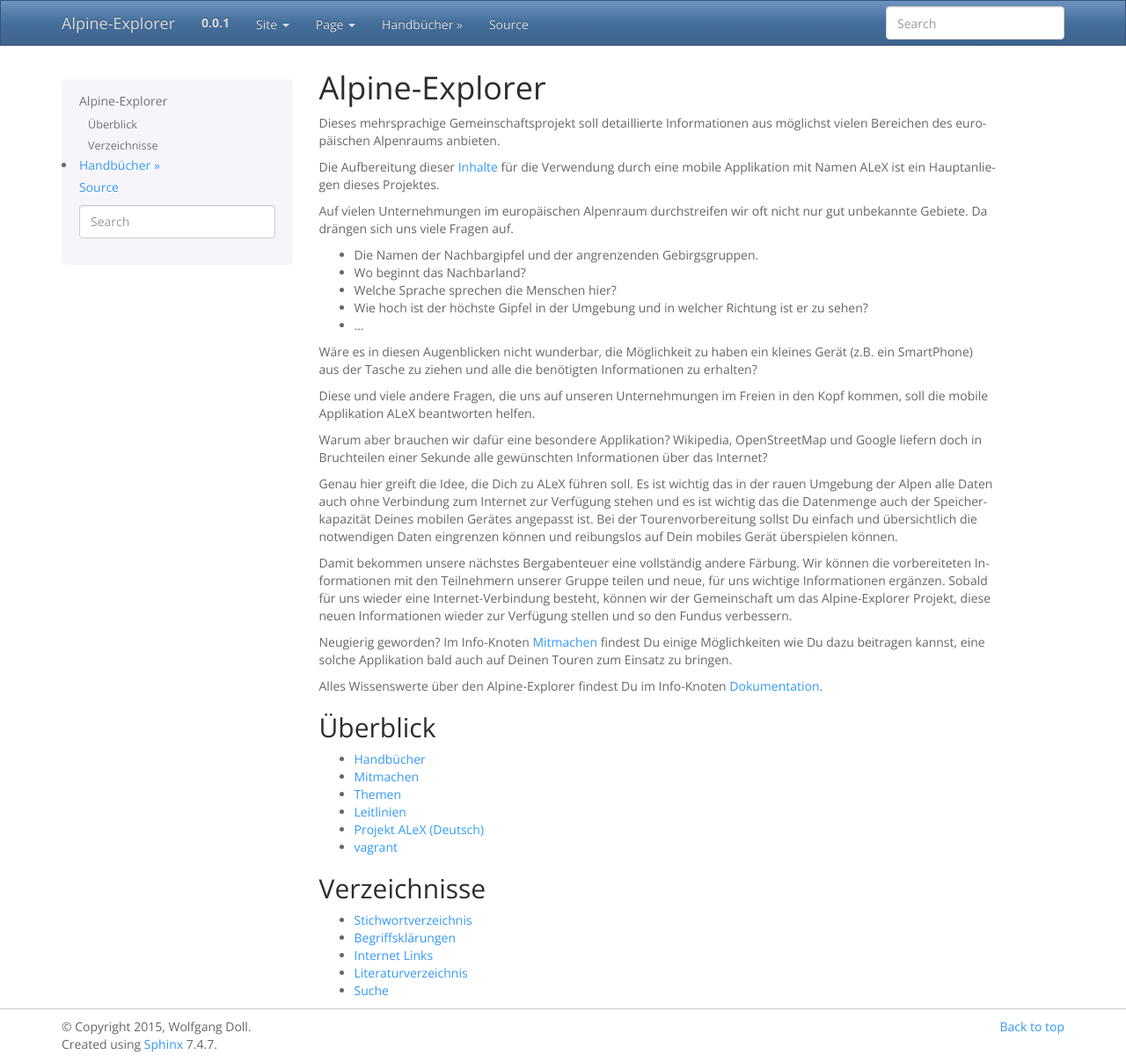
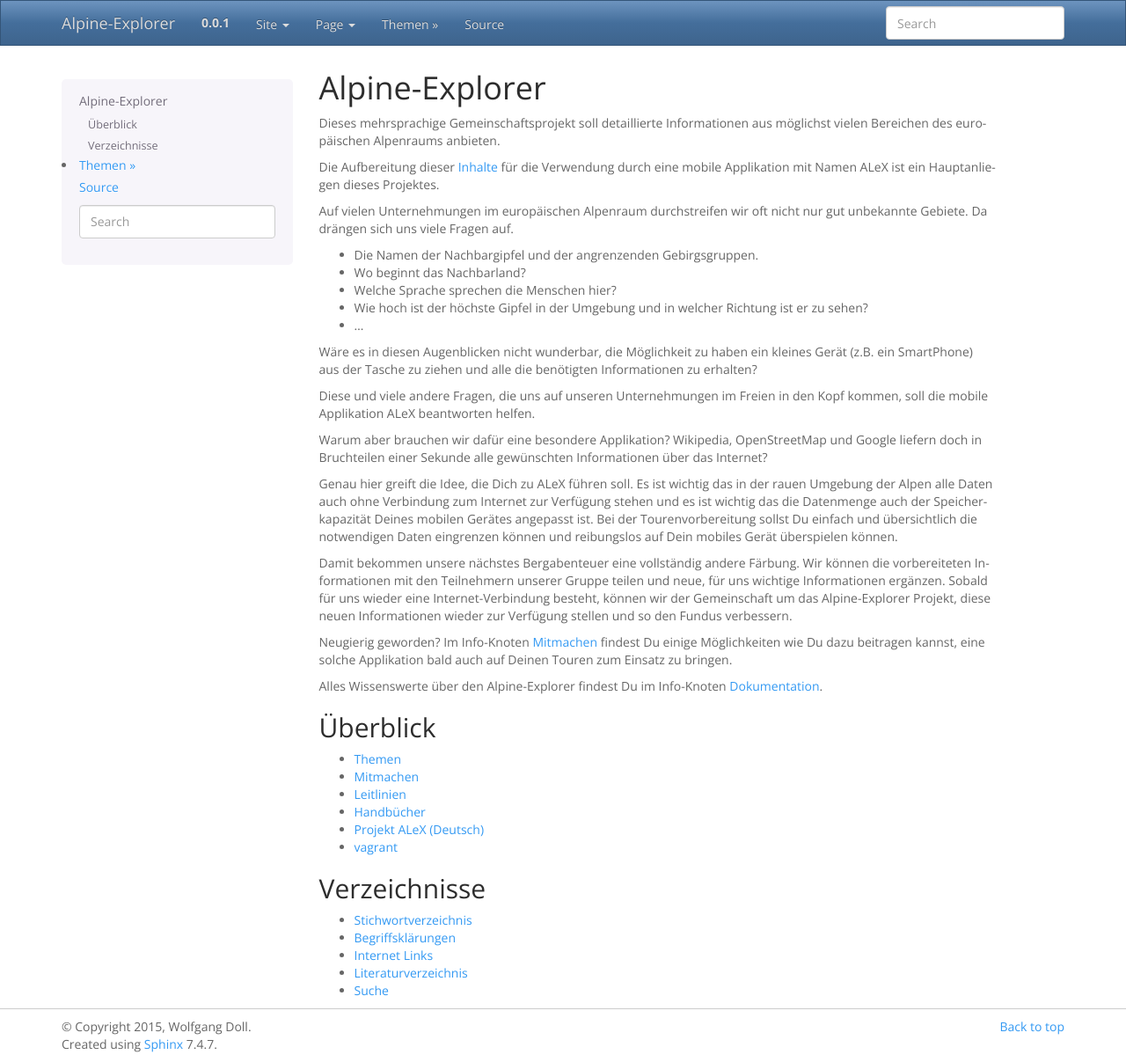
Before and after one commit to wodo/alpine-explorer, a Sphinx documentation site: the page built from docs/index.rst, in a window 1280 px wide and 1207 px high. Shown: the whole window at 88% size. Built offline with Sphinx 7.4.7, drawn with Linux system fonts in a browser that asks for light colours.

Commit message:
toctree optimised

```diff
--- a/docs/index.rst
+++ b/docs/index.rst
@@ -47,10 +47,10 @@ Alles Wissenswerte über den Alpine-Explorer findest Du im Info-Knoten :ref:`Dok
 .. toctree::
    :maxdepth: 1
 
+   Content/content
+   Mitmachen <Contribute/contribute>
+   Guidelines/guidelines
    Manual/manual
-   Mitmachen <Contribute/contribute>
-   Content/content
-   Guidelines/guidelines
    alex_main
    vagrant
 
```
